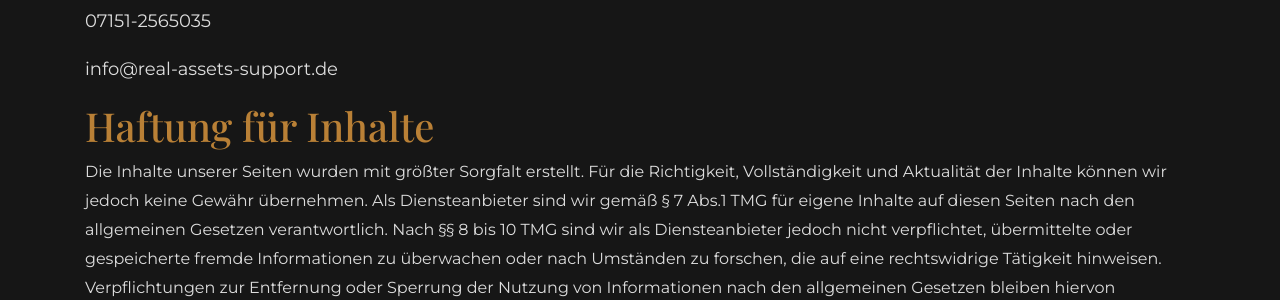
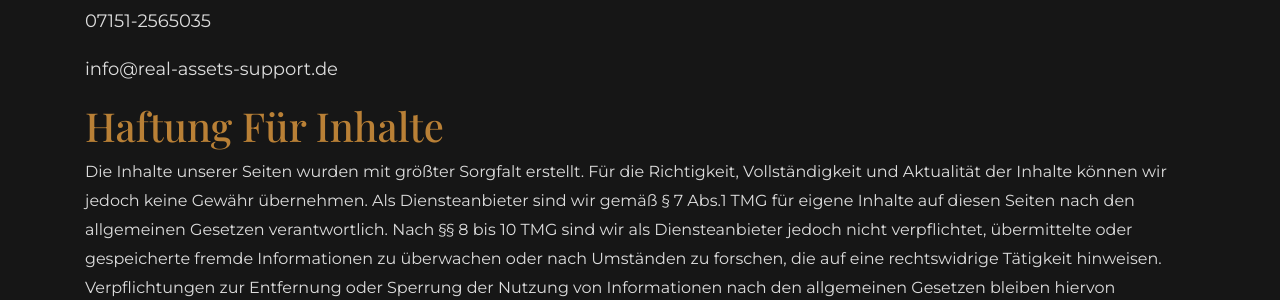
Before and after one commit to vosaul/Selim-RA, a Jekyll site: the page built from impressum.html, in a window 1280 px wide and 900 px high, scrolled down 373 px. Shown: the part 161-461 px from the top of the window. Built offline with Jekyll 4.4.1, drawn with Linux system fonts in a browser that asks for light colours; nearby versions of some CDN libraries; some web fonts are replaced.

```diff
--- a/_data/impressum.yml
+++ b/_data/impressum.yml
@@ -1,6 +1,6 @@
 title: Haftungsausschluss
 blocks:
-  - subtitle: Haftung für Inhalte
+  - subtitle: Haftung Für Inhalte
     text: Die Inhalte unserer Seiten wurden mit größter Sorgfalt erstellt. Für die
       Richtigkeit, Vollständigkeit und Aktualität der Inhalte können wir jedoch
       keine Gewähr übernehmen. Als Diensteanbieter sind wir gemäß § 7 Abs.1 TMG
```
